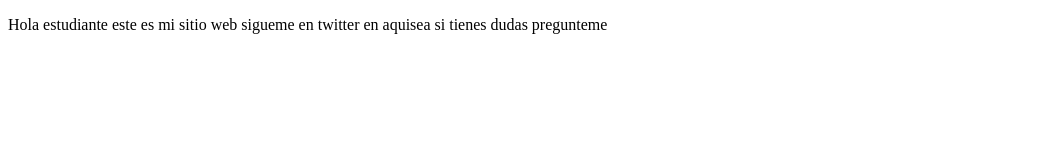
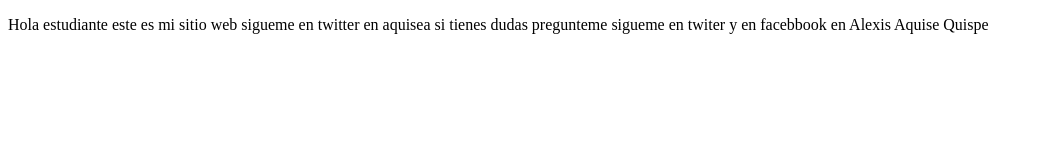
Before and after one commit to Aquisea/proyectoDemoCursoPrework, a plain HTML site: page index.html in a window 1280 px wide. Shown: the whole page, without its empty margins (0-1042 px from the left). Drawn offline with Linux system fonts and the light colour scheme.

Commit message:
Cambios en la index

```diff
--- a/index.html
+++ b/index.html
@@ -9,7 +9,8 @@
 <body>
     <p>
         Hola estudiante este es mi sitio web sigueme en twitter en
-        aquisea si tienes dudas pregunteme
+        aquisea si tienes dudas pregunteme sigueme en twiter y en facebbook
+        en Alexis Aquise Quispe
     </p>
 </body>
 </html>
```
